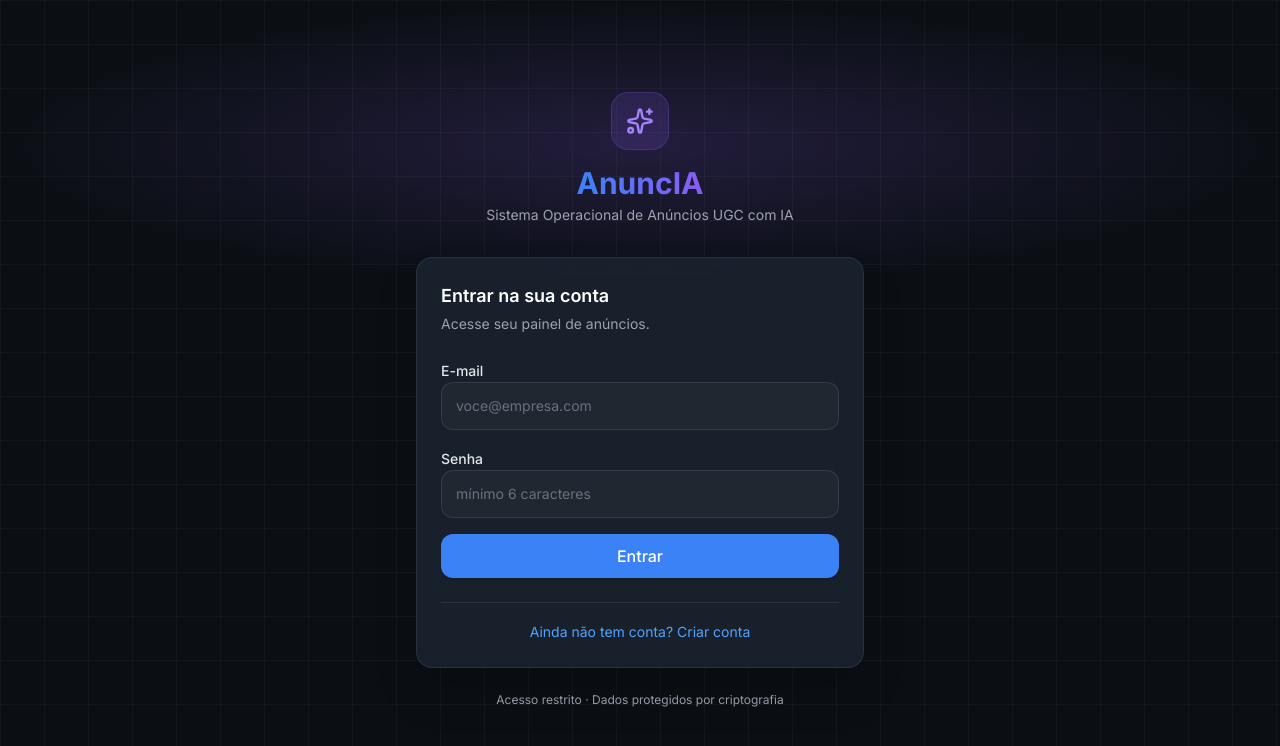
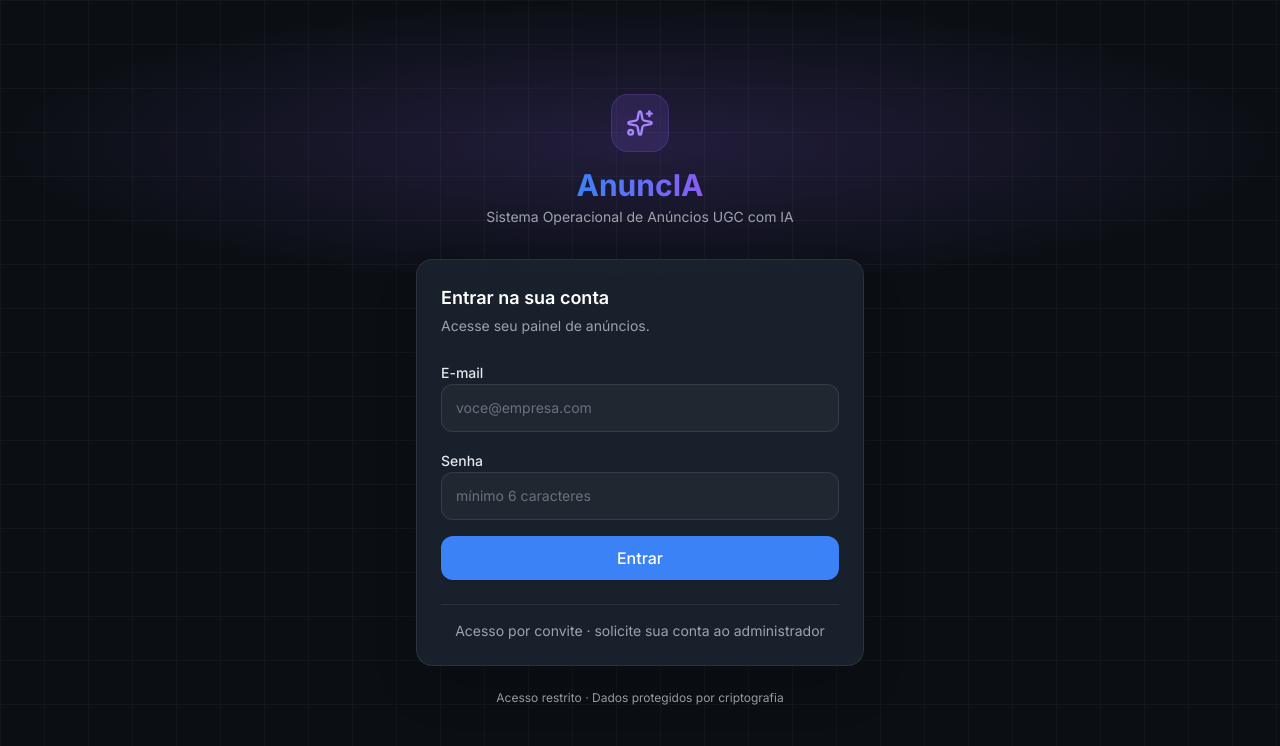
Before and after one commit to creatina23/saugc-os, a Next.js app: page /login in a window 1280 px wide. Shown: the top 746 px of the page. Built offline with nearby package versions, Linux system fonts and the light colour scheme; no server answers.

Commit message:
Sprint 010 - Passo 6: cadastro trancado (login so Entrar + interruptor CADASTRO_ABERTO) + fechamento (CHANGELOG v1.1, GPS v2.1)

```diff
--- a/src/app/login/page.tsx
+++ b/src/app/login/page.tsx
@@ -1,4 +1,13 @@
 "use client";
+
+// Login — AnuncIA
+// ------------------------------------------------------------------
+// 🔒 INTERRUPTOR DE CADASTRO (uma linha muda tudo):
+// CADASTRO_ABERTO = false → a tela só oferece "Entrar" (fase fechada:
+//   acesso por convite; o cadastro também está desligado no Supabase).
+// CADASTRO_ABERTO = true  → volta o botão "Criar conta" (fase pública,
+//   Sprint 013: religar junto com o toggle "Allow new users" no Supabase
+//   e com o "Confirm email").
 
 import { useState } from "react";
 import { useRouter } from "next/navigation";
@@ -7,11 +16,16 @@ import { getSupabaseBrowser } from "@/lib/supabase/client";
 import { Button } from "@/components/ui/button";
 import { Input } from "@/components/ui/input";
 
+// 🔒 O interruptor. Só mude para true na fase pública (Sprint 013+).
+const CADASTRO_ABERTO = false;
+
 function traduzErro(msg: string): string {
   if (msg.includes("Invalid login credentials")) return "E-mail ou senha incorretos.";
   if (msg.includes("User already registered")) return "Este e-mail já tem conta. Troque para Entrar.";
   if (msg.includes("at least 6 characters")) return "A senha precisa de pelo menos 6 caracteres.";
   if (msg.includes("rate limit")) return "Muitas tentativas. Aguarde um minuto e tente de novo.";
+  if (msg.toLowerCase().includes("signups not allowed"))
+    return "Cadastro fechado no momento. O acesso é por convite.";
   return "Não foi possível concluir. Tente novamente.";
 }
 
@@ -67,6 +81,7 @@ export default function LoginPage() {
 
       <div className="relative flex min-h-full items-center justify-center px-4 py-10">
         <div className="w-full max-w-md">
+          {/* Logo + nome */}
           <div className="mb-8 flex flex-col items-center text-center">
             <div className="mb-4 flex h-14 w-14 items-center justify-center rounded-2xl bg-[rgba(139,92,246,0.15)] ring-1 ring-[rgba(139,92,246,0.35)]">
               <Sparkles className="h-7 w-7 text-violet-400" aria-hidden />
@@ -77,12 +92,15 @@ export default function LoginPage() {
             </p>
           </div>
 
+          {/* Cartão de acesso */}
           <div className="rounded-2xl border border-[rgba(255,255,255,0.08)] bg-[rgba(31,41,55,0.7)] p-6 shadow-2xl backdrop-blur">
             <h2 className="text-lg font-semibold text-white">
               {modo === "entrar" ? "Entrar na sua conta" : "Criar sua conta"}
             </h2>
             <p className="mt-1 mb-6 text-sm text-muted-foreground">
-              {modo === "entrar" ? "Acesse seu painel de anúncios." : "Leva menos de 1 minuto."}
+              {modo === "entrar"
+                ? "Acesse seu painel de anúncios."
+                : "Leva menos de 1 minuto."}
             </p>
 
             <form onSubmit={handleSubmit} className="space-y-4">
@@ -144,7 +162,9 @@ export default function LoginPage() {
               </Button>
             </form>
 
+            {/* Rodapé do cartão: troca de modo OU aviso de convite */}
             <div className="mt-6 border-t border-[rgba(255,255,255,0.08)] pt-4 text-center">
+              {CADASTRO_ABERTO ? (
                 <button
                   type="button"
                   onClick={() => {
@@ -153,8 +173,15 @@ export default function LoginPage() {
                   }}
                   className="text-sm text-blue-400 transition-colors hover:text-blue-300"
                 >
-                {modo === "entrar" ? "Ainda não tem conta? Criar conta" : "Já tem conta? Entrar"}
+                  {modo === "entrar"
+                    ? "Ainda não tem conta? Criar conta"
+                    : "Já tem conta? Entrar"}
                 </button>
+              ) : (
+                <p className="text-sm text-muted-foreground">
+                  Acesso por convite · solicite sua conta ao administrador
+                </p>
+              )}
             </div>
           </div>
 
```
Also changed, not shown: 1 other file (tests, documents, lock files or other folders). Lines whose indentation alone changed are shown as unchanged.
